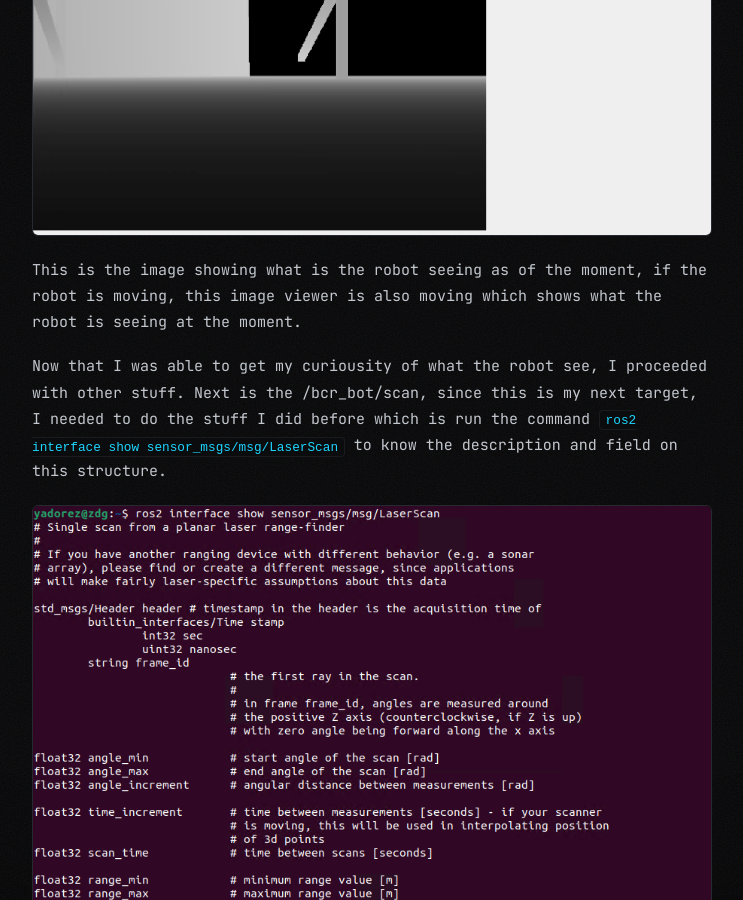
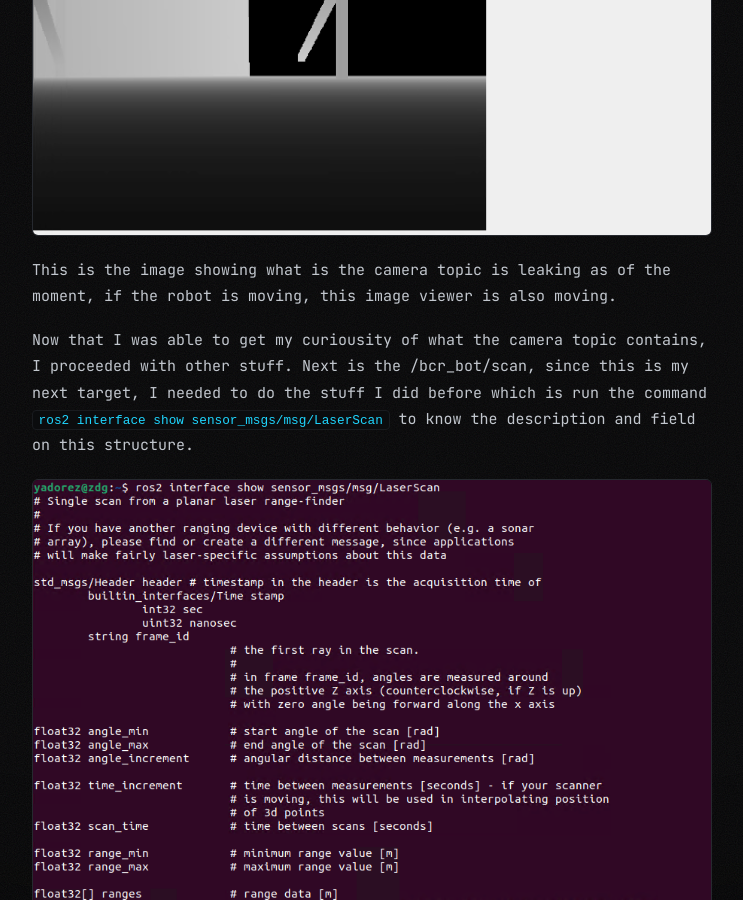
Before and after one commit to zerodaygamer/zerodaygamer.github.io, a Jekyll site: the page built from _posts/2026-07-26-ROS2-studying-about-eavesdropping.md, in a window 1280 px wide and 900 px high, scrolled down 2563 px. Shown: the whole window, without its empty margins (268-1011 px from the left). Built offline with Jekyll 4.4.1, drawn with Linux system fonts in a browser that asks for light colours.

Commit message:
Update Site Description

````diff
--- a/_posts/2026-07-26-ROS2-studying-about-eavesdropping.md
+++ b/_posts/2026-07-26-ROS2-studying-about-eavesdropping.md
@@ -43,11 +43,11 @@ Now that we know how to list the topics, we can proceed with interacting with th
 ros2 run rqt_image_view rqt_image_view
 ```
 
-![robot eye](/images/eavesdropping/robot_eye.png)
+![camera topic](/images/eavesdropping/robot_eye.png)
 
-This is the image showing what is the robot seeing as of the moment, if the robot is moving, this image viewer is also moving which shows what the robot is seeing at the moment.
+This is the image showing what is the camera topic is leaking as of the moment, if the robot is moving, this image viewer is also moving.
 
-Now that I was able to get my curiousity of what the robot see, I proceeded with other stuff. Next is the /bcr_bot/scan, since this is my next target, I needed to do the stuff I did before which is run the command `ros2 interface show sensor_msgs/msg/LaserScan` to know the description and field on this structure.
+Now that I was able to get my curiousity of what the camera topic contains, I proceeded with other stuff. Next is the /bcr_bot/scan, since this is my next target, I needed to do the stuff I did before which is run the command `ros2 interface show sensor_msgs/msg/LaserScan` to know the description and field on this structure.
 
 ![/bcr_bot/scan structure](/images/eavesdropping/LiDAR.png)
 
--- a/index.html
+++ b/index.html
@@ -5,7 +5,7 @@ title: home
 <section class="hero">
   <h1 class="hero__mark glitch" data-text="YadoreZ">YadoreZ</h1>
   <p class="hero__tag"><b>RE</b> · game hacking · <i>robotics hacking</i></p>
-  <p class="hero__blurb">I am an aspiring Reverse Engineer from Philippines and currently studying Robotics Hacking</p>
+  <p class="hero__blurb">I am an aspiring Reverse Engineer from Philippines. Currently studying Robotics Hacking and documenting my learning journey on this blog.</p>
 </section>
 
 <div class="section-head">
````
